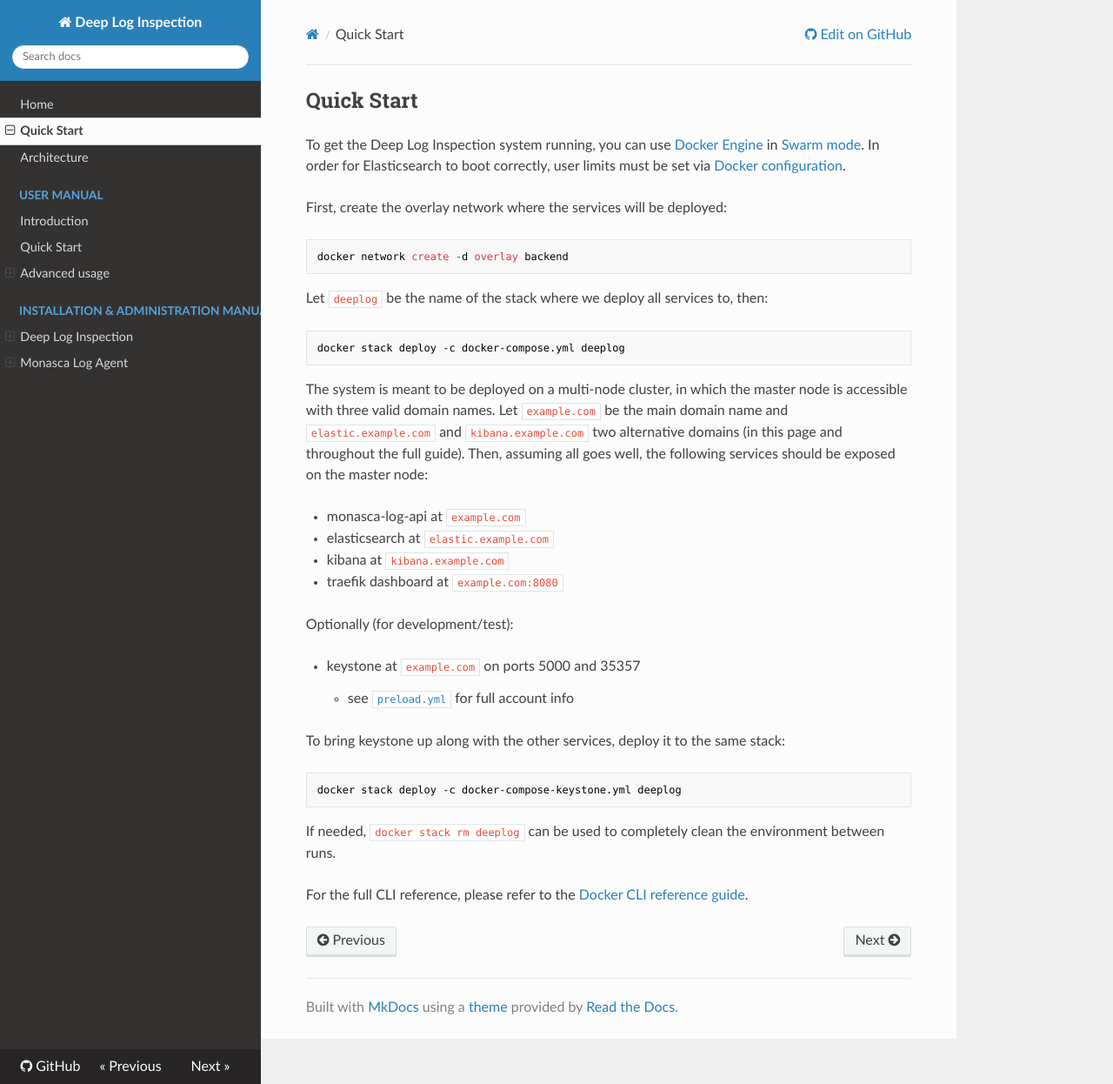
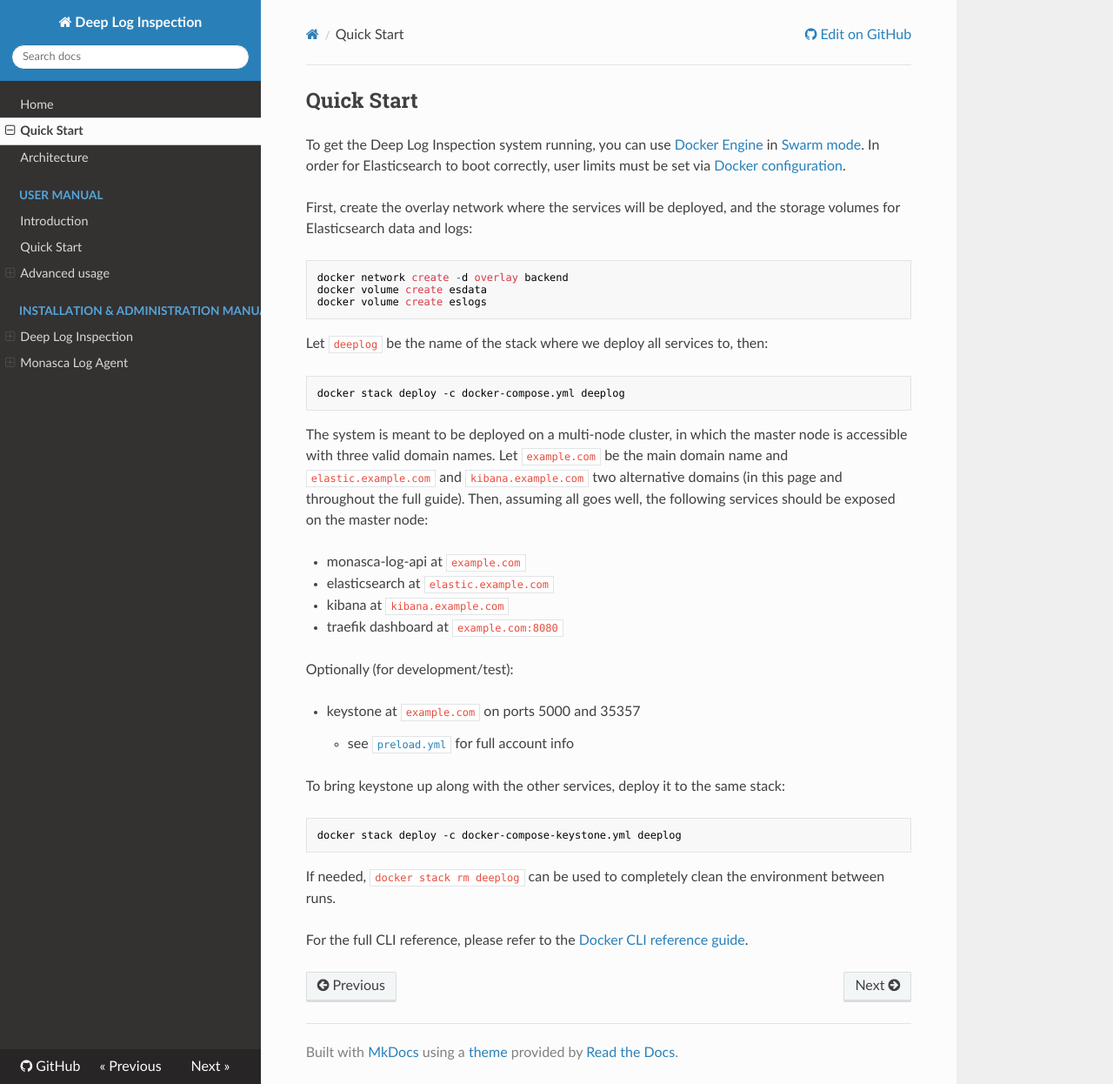
Before and after one commit to martel-innovate/deep-log-inspection, an MkDocs documentation site: the page built from doc/quickstart.md, in a window 1280 px wide and 1246 px high. Shown: the whole window at 87% size. Built offline with MkDocs 1.6.1, drawn with Linux system fonts in a browser that asks for light colours; nearby versions of some CDN libraries; old or Windows-style settings are respelled for this version of MkDocs.

Commit message:
updated docs with instruction to create storage volumes

```diff
--- a/doc/quickstart.md
+++ b/doc/quickstart.md
@@ -3,9 +3,11 @@ Quick Start
 
 To get the Deep Log Inspection system running, you can use [Docker Engine][1] in [Swarm mode][2]. In order for Elasticsearch to boot correctly, user limits must be set via [Docker configuration][5].
 
-First, create the overlay network where the services will be deployed:
+First, create the overlay network where the services will be deployed, and the storage volumes for Elasticsearch data and logs:
 
     docker network create -d overlay backend
+    docker volume create esdata
+    docker volume create eslogs
 
 Let `deeplog` be the name of the stack where we deploy all services to, then:
 
```
Also changed, not shown: README.md (+3 -1 lines), doc/install/install.md (+3 -1 lines).
